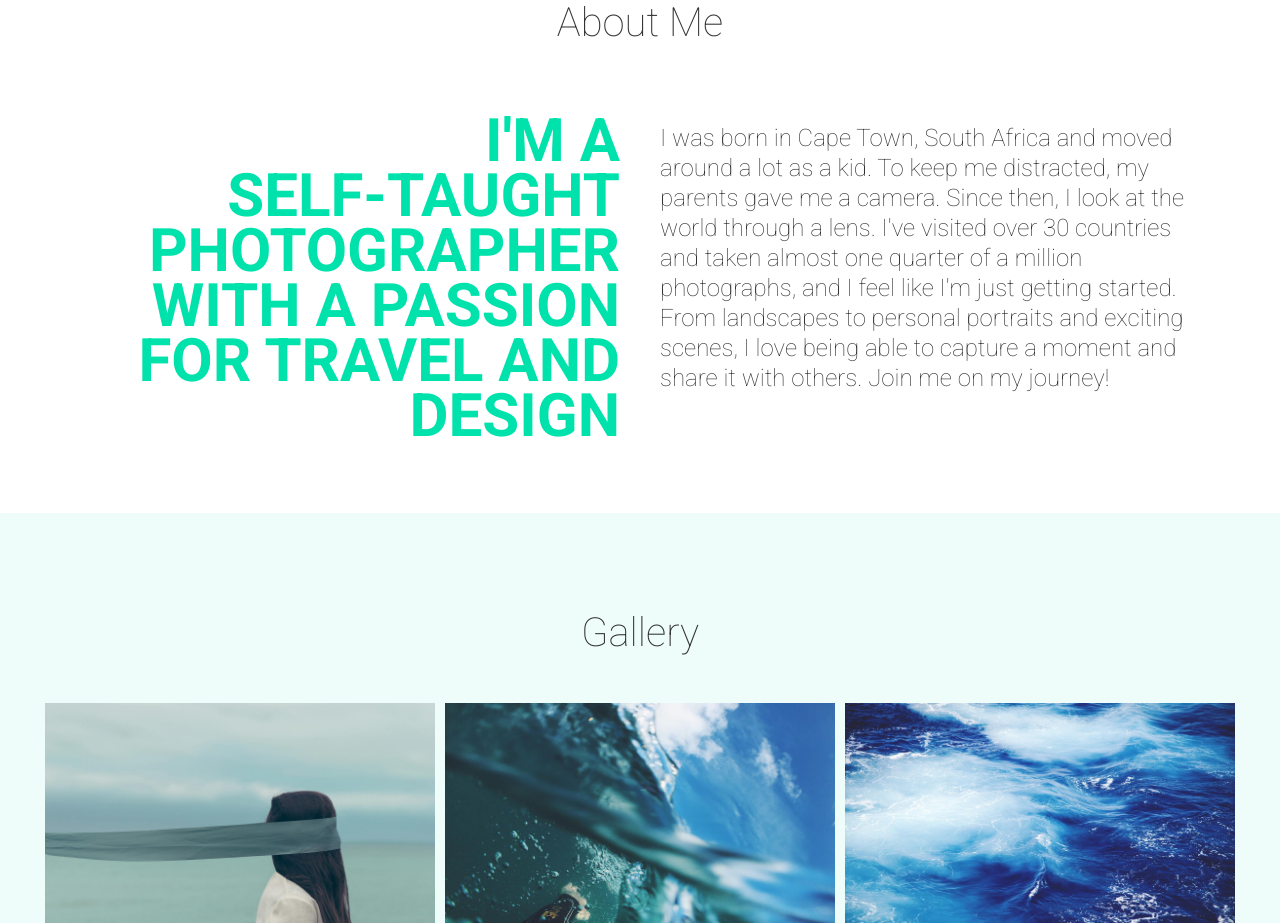
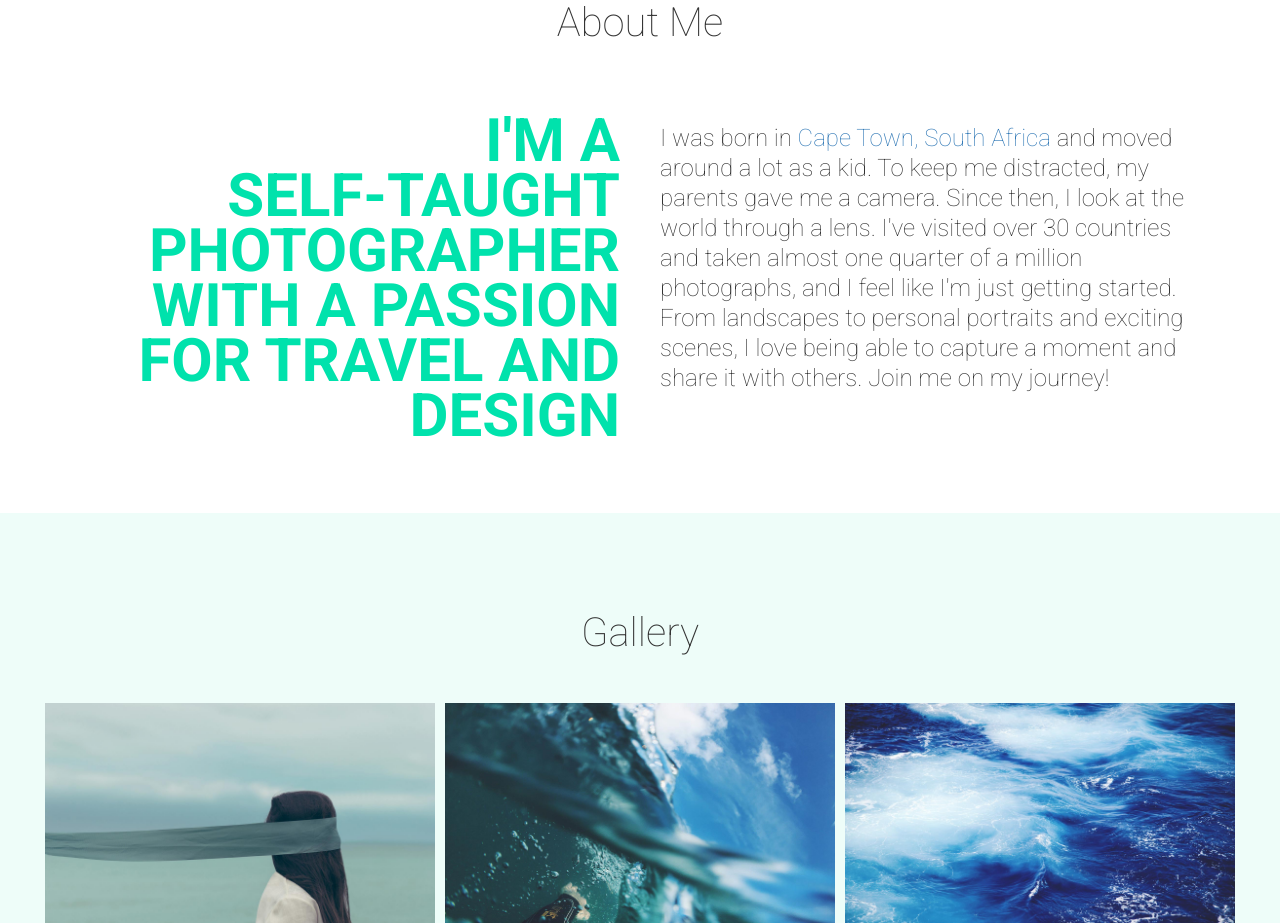
Before and after one commit to jshindelbower/portfolio, a plain HTML site: page index.html in a window 1280 px wide. Shown: the part 897-1820 px from the top of the page. Drawn offline with nearby package versions, Linux system fonts and the light colour scheme.

Commit message:
Add Link SA

```diff
--- a/index.html
+++ b/index.html
@@ -22,13 +22,13 @@
           <h2>I'm a <br> self-taught photographer with a passion for travel and design</h2>
       </div>
       <div class="col-md-6 right-col">
-        <h5>I was born in Cape Town, South Africa and moved around a lot as a kid.
-           To keep me distracted, my parents gave me a camera. Since then, I look
-           at the world through a lens. I've visited over 30 countries and taken
-           almost one quarter of a million photographs, and I feel like I'm just
-           getting started. From landscapes to personal portraits and exciting
-           scenes, I love being able to capture a moment and share it with others.
-           Join me on my journey!</h5>
+        <h5>I was born in <a href='https://www.google.com/maps/place/Cape+Town,+South+Africa' target='_blank'>
+          Cape Town, South Africa</a> and moved around a lot as a kid. To keep me
+          distracted, my parents gave me a camera. Since then, I look at the world
+          through a lens. I've visited over 30 countries and taken almost one quarter
+          of a million photographs, and I feel like I'm just getting started. From
+          landscapes to personal portraits and exciting scenes, I love being able to
+          capture a moment and share it with others. Join me on my journey!</h5>
       </div>
     </div>
   </div>
```
